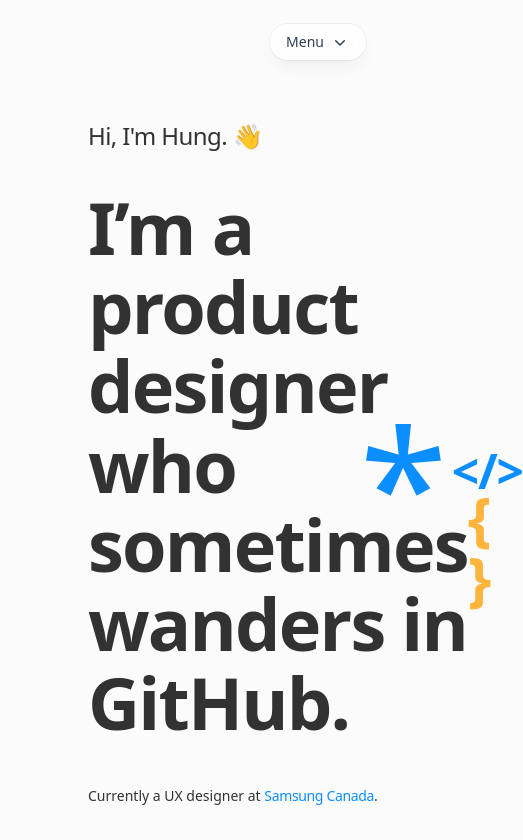
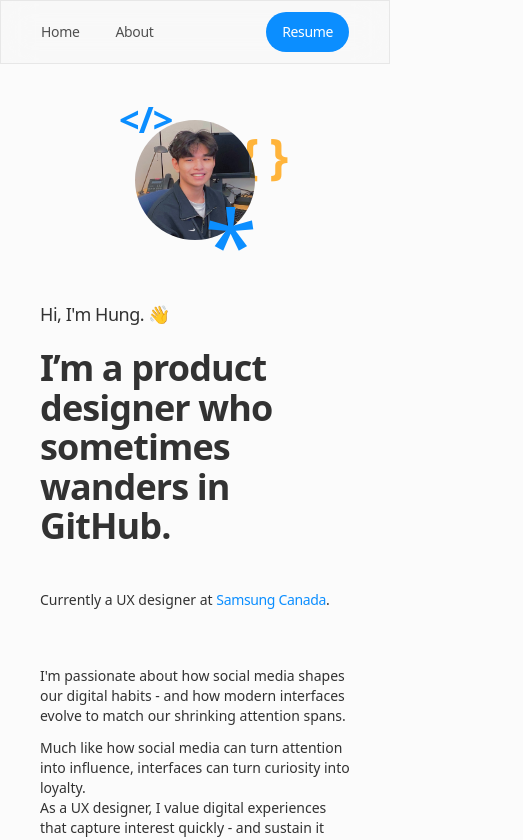
Before and after one commit to hungiie/portfolio26, a Next.js app: page /about in a window 390 px wide. Shown: the top 840 px of the page, 523 px wide, since content can reach past the window. Built offline with nearby package versions, Linux system fonts and the light colour scheme.

Commit message:
Added responsiveness

```diff
--- a/app/about/page.tsx
+++ b/app/about/page.tsx
@@ -10,20 +10,20 @@ import { faCodeBranch, faPenToSquare } from '@fortawesome/free-solid-svg-icons'
 
 export default function About(){
     return (
-        <div className="mt-30 px-22">
-            <div className="grid grid-cols-[1.3fr_1fr]">
-                <div className="">
-                    <p className="text-2xl text-[var(--colour-bodytext)] tracking-tight mb-9">Hi, I'm Hung. 👋</p>
+        <div className="mt-15 px-10 md:mt-30 md:px-22">
+            <div className="grid grid-cols-1 md:grid-cols-[1.3fr_1fr]">
+                <div className="order-2 md:order-1">
+                    <p className="text-lg md:text-2xl text-[var(--colour-bodytext)] tracking-tight mb-5 md:mb-9">Hi, I'm Hung. 👋</p>
                     {/* <p className="text-7xl text-[var(--colour-bodytext)] font-semibold tracking-tight leading-none mb-9">I’m a product designer <FontAwesomeIcon icon={faPenToSquare} size="xs" style={{color: "var(--colour-yellow)",}} /> who sometimes wanders in GitHub <FontAwesomeIcon icon={faCodeBranch} size="sm" style={{color: "#0B8EFF",}} /></p> */}
-                    <p className="text-7xl text-[var(--colour-bodytext)] font-semibold tracking-tight leading-[110%] mb-9">I’m a product designer who sometimes wanders in GitHub.</p>
+                    <p className="text-4xl md:text-7xl text-[var(--colour-bodytext)] font-semibold tracking-tight leading-[110%] mb-9">I’m a product designer who sometimes wanders in GitHub.</p>
                     <p className="text-sm text-[var(--colour-bodytext)]">Currently a UX designer at <span className="inline-block"><Button link="https://research.samsung.com/srca" target="_blank" variant="blue-hyperlink" text="Samsung Canada" textSize="text-sm"/></span>.</p>
                 </div>
-                <div className="flex items-center justify-center h-full">
+                <div className="flex items-center justify-center h-full order-1 mb-30 md:order-2">
                     <Me />
                 </div>
             </div>
 
-            <div className="mt-12 w-2/5">
+            <div className="mt-12 w-full md:w-2/5">
                 <p className="text-sm text-[var(--colour-bodytext)]">I'm passionate about how social media shapes our digital habits - and how modern interfaces evolve to match our shrinking attention spans.</p>
                 <p className="text-sm text-[var(--colour-bodytext)] mt-3">Much like how social media can turn attention into influence, interfaces can turn curiosity into loyalty.</p>
                 <p className="text-sm text-[var(--colour-bodytext)]">As a UX designer, I value digital experiences that capture interest quickly - and sustain it through clarity and accessibility.</p>
@@ -37,8 +37,8 @@ export default function About(){
 
             <div className="mt-20 w-full">
                 <p className="text-2xl text-[var(--colour-bodytext)] mb-12">When I'm not doing UX...</p>
-                <div className="grid grid-cols-2 gap-9">
-                    <div className="grid grid-cols-3 gap-2">
+                <div className="grid grid-cols-1 md:grid-cols-2 gap-9">
+                    <div className="grid grid-cols-2 md:grid-cols-3 gap-2">
                         <div className="relative w-full aspect-square rounded-xl overflow-hidden">
                             <Image src="/spinning.jpeg" alt="spinning tour" className="object-cover" fill />
                         </div>
@@ -59,7 +59,7 @@ export default function About(){
                         </div>
                     </div>
                     <div className="flex items-end">
-                        <p className="text-xl text-[var(--colour-bodytext)] w-4/5">... You can find me joining local communities, at concerts, or at a school event!</p>
+                        <p className="text-xl text-[var(--colour-bodytext)] w-full md:w-4/5">... You can find me joining local communities, at concerts, or at a school event!</p>
                     </div>
                 </div>
             </div>
--- a/components/me.tsx
+++ b/components/me.tsx
@@ -3,12 +3,65 @@ import Image from "next/image"
 export default function Me() {
     return (
         <div className="relative group">
-            <div className="transition-all duration-800 rounded-full overflow-hidden group-hover:scale-[1.07]">
-                <Image src="/about.jpg" alt="Hung Tran" className="object-cover"  width={200} height={200} />
+            <div className="transition-all duration-800 rounded-full overflow-hidden w-[120px] h-[120px] md:w-[200px] md:h-[200px] group-hover:scale-[1.07]">
+                <Image src="/about.jpg" alt="Hung Tran" className="object-cover rounded-full" fill />
             </div>
-            <p className="absolute transition-all duration-800 ease text-[var(--main-blue)] font-black tracking-tight -z-10 text-5xl -top-5 -left-4 group-hover:-top-9 group-hover:left-1">&lt;/&gt;</p>
-            <p className="absolute transition-all duration-800 ease-in-out text-[var(--colour-yellow)] font-extrabold tracking-tight -z-10 text-6xl top-5 -right-11 group-hover:top-8 group-hover:-right-10">&#123; &#125;</p>
-            <p className="absolute transition-all duration-800 ease-in-out text-[var(--main-blue)] font-medium tracking-tight text-[10rem] -bottom-34 right-6 group-hover:-bottom-38 group-hover:right-9">*</p>
+            <p className="
+            absolute
+            transition-all
+            duration-800
+            ease
+            text-[var(--main-blue)]
+            font-black
+            tracking-tight
+            -z-10
+            text-4xl
+            md:text-5xl
+            -top-5
+            -left-4
+            group-hover:-top-9
+            group-hover:left-1
+            ">
+                &lt;/&gt;
+            </p>
+            <p className="
+            absolute
+            transition-all
+            duration-800
+            ease-in-out
+            text-[var(--colour-yellow)]
+            font-extrabold
+            tracking-tight
+            -z-10
+            text-5xl
+            md:text-6xl
+            top-3
+            -right-8
+            md:-right-11
+            group-hover:top-8
+            group-hover:-right-10
+            ">
+                &#123; &#125;
+            </p>
+            <p className="
+            absolute
+            transition-all
+            duration-800
+            ease-in-out
+            text-[var(--main-blue)]
+            font-medium
+            tracking-tight
+            text-8xl
+            -bottom-13
+            right-0
+            md:text-[10rem]
+            md:-bottom-21
+            md:right-2
+            group-hover:-bottom-24
+            group-hover:right-6
+            ">
+                *
+            </p>
         </div>
     )
 }
--- a/components/nav.tsx
+++ b/components/nav.tsx
@@ -1,63 +1,50 @@
-// this is a responsive nav bar for desktop (sm:flex) and mobile (sm:hidden)
+// this is a responsive nav bar for desktop (md:flex) and mobile (md:hidden)
 // useState is used to control the mobile menu modal
+"use client"
 
-// making this a client component so that it can use useState
-"use client";
-
-import { useState } from "react";
-import { Dialog } from "@headlessui/react";
-import { XMarkIcon } from "@heroicons/react/20/solid";
-import { ChevronDownIcon } from "@heroicons/react/20/solid";
 import Button from "./button";
 import Link from "next/link";
 
 export default function Nav() {
   // this is to control then open and close state of mobile nav
-  const [modalOpen, setModalOpen] = useState(false);
 
   return (
     <div>
-      {/* mobile nav, after being tapped - showing the options */}
-      <nav className="fixed block top-6 right-6 pointer-events-auto sm:hidden z-20">
-        <button className="group flex w-fit rounded-full bg-white/80 px-4 py-2 text-sm font-medium text-slate-700 shadow-lg shadow-slate-800/5 ring-1 ring-zinc-900/5 backdrop-blur gap-1.5" onClick={() => setModalOpen(true)}>Menu<ChevronDownIcon width={20} height={20}></ChevronDownIcon></button>
-        <Dialog as="div" onClose={() => setModalOpen(false)} open={modalOpen}>
-          <div className="fixed inset-0 z-50 bg-zinc-800/50 backdrop-blur opacity-100 text-sm font-medium" aria-hidden="true"/>
-          <Dialog.Panel className="flex flex-row fixed inset-x-4 top-6 right-6 left-6 z-50 origin-top rounded-3xl bg-white p-4 ring-1 ring-zinc-900/5 opacity-100 scale-100 shadow-lg shadow-slate-800/5 backdrop-blur">
-            <ul className="flex w-full flex-col text-sm pt-2 text-slate-700 font-medium">
-              <li>
-                <Link className="relative block px-3 py-2 transition hover:text-blue-500" href="/">Home</Link>
-              </li>
-              <li>
-                <Link className="relative block px-3 py-2 transition hover:text-blue-500" href="/about">About</Link>
-              </li>
-              <li>
-                <Link className="relative block px-3 py-2 transition hover:text-blue-700" href="#">Resume</Link>
-              </li>
-            </ul>
-            <div className="flex justify-end h-fit">
-              <a className="p-2">
-                <button onClick={() => setModalOpen(false)}>
-                  <XMarkIcon width={20} height={20} className="text-slate-600 hover:text-blue-500"></XMarkIcon>
-                </button>
-              </a>
-            </div>
-          </Dialog.Panel>
-        </Dialog>
-      </nav>
-
-      {/* desktop nav */}
-      {/* hidden in mobile */}
-      <nav className="w-full bg-[rgba(248,248,248,0.8)] backdrop-blur-lg border-1 border-[rgba(204,204,204,0.4)] fixed z-20 h-16 hidden sm:flex justify-between items-center left-1/2 -translate-x-1/2 top-0">
-        <div className="px-22 flex items-center w-full max-w mx-auto justify-between">
-          <div>
+      <nav className="
+      w-full
+      bg-[rgba(248,248,248,0.8)]
+      backdrop-blur-lg
+      border-1
+      border-[rgba(204,204,204,0.4)]
+      fixed
+      z-20
+      h-16
+      flex
+      justify-between
+      items-center
+      left-1/2
+      -translate-x-1/2
+      top-0
+      ">
+        <div className="
+        px-10
+        md:px-22
+        flex
+        items-center
+        w-full
+        justify-between
+        ">
+          <div className="hidden md:block">
             <Button link="/" target="_self" variant="copy-email" text="tranndhungg@gmail.com" textSize="text-sm"></Button>
           </div>
-          <div className="flex items-center">
-            <div className="mr-9">
-              <Button link="/" target="_self" variant="grey-hyperlink" text="Home" textSize="text-sm"></Button>
-            </div>
-            <div className="mr-6">
-              <Button link="/about" target="_self" variant="grey-hyperlink" text="About" textSize="text-sm"></Button>
+          <div className="w-full flex items-center justify-between md:w-auto md:justify-normal">
+            <div className="flex">
+              <div className="mr-9">
+                <Button link="/" target="_self" variant="grey-hyperlink" text="Home" textSize="text-sm"></Button>
+              </div>
+              <div className="mr-6">
+                <Button link="/about" target="_self" variant="grey-hyperlink" text="About" textSize="text-sm"></Button>
+              </div>
             </div>
             <div className="pl-1.5">
               <Button link="#" target="_blank" variant="blue-button" text="Resume" textSize="text-sm"></Button>
@@ -65,7 +52,6 @@ export default function Nav() {
           </div>
         </div>
       </nav>
-
     </div>
   );
 }
--- a/components/other-project-thumbnail.tsx
+++ b/components/other-project-thumbnail.tsx
@@ -13,7 +13,7 @@ interface Props {
 export default function OtherProjectThumbnail(props: Props) {
     return(
         <a href={props.link} target="_blank" className="group mb-8 block rounded-2xl border-[#efefef] border-2 overflow-hidden hover:border-[var(--main-blue)]">
-            <div className="w-full h-60 relative">
+            <div className="w-full h-40 md:h-60 relative">
                 <Image src={props.imageSrc} alt={props.name} fill className="object-cover" />
             </div>
             <div className="px-5 pt-6 pb-8 w-full">
--- a/components/project-thumbnail.tsx
+++ b/components/project-thumbnail.tsx
@@ -16,7 +16,7 @@ interface Props {
 export default function ProjectThumbnail(props: Props) {
     return(
         <a href={props.link} className="group mb-8 block rounded-2xl border-[#e7e7e7] border-2 overflow-hidden hover:border-[var(--main-blue)]">
-            <div className="w-full h-66 relative">
+            <div className="w-full h-40 md:h-66 relative">
                 <Image src={props.imageSrc} alt={props.name} fill className="object-cover" />
             </div>
             <div className="px-7 pb-8 w-full">
```
Also changed, not shown: app/page.tsx (+7 -6 lines).
